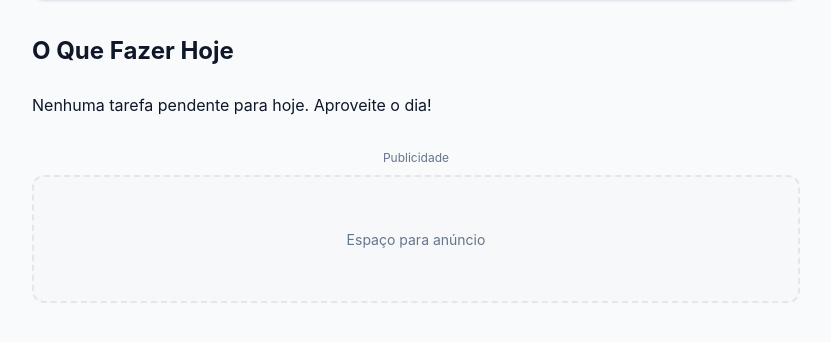
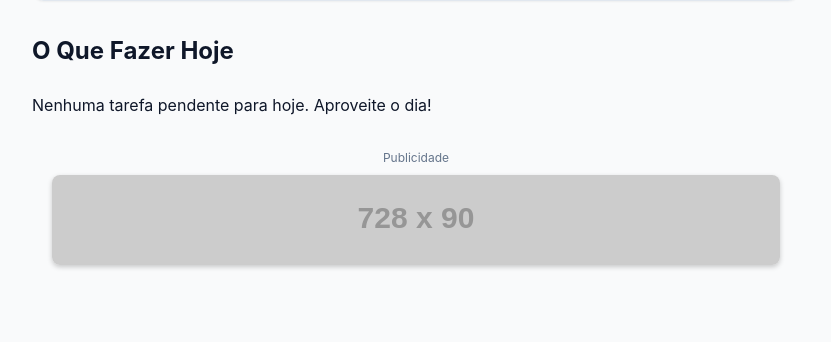
Before and after one commit to yuuaguiar/OQueFazerHoje, a Django app: page / in a window 1280 px wide. Shown: the part 260-602 px from the top of the page, without its empty margins (224-1055 px from the left). Run offline with Django 5.2, Linux system fonts and the light colour scheme; the visitor is signed in with stand-in values (Sample User, id 1); grey boxes labelled with a size stand in for pictures from a placeholder-image service; data that the repository does not hold is empty; some libraries are stand-ins or nearby versions.

```diff
--- a/gestao/templates/gestao/dashboard.html
+++ b/gestao/templates/gestao/dashboard.html
@@ -97,8 +97,10 @@
 
     <div class="ad-block">
         <p class="ad-block-label">Publicidade</p>
-        <div class="ad-block-box">
-            <p>Espaço para anúncio</p>
+        <div class="ad-block-box" style="border: none; background: none; height: auto;">
+            <img src="https://placehold.co/728x90/2d2d2d/FFF?text=Google+Ads+Banner+(Exemplo)"
+                 alt="Anúncio Publicitário"
+                 style="width: 100%; max-width: 728px; height: auto; border-radius: 8px; box-shadow: 0 2px 5px rgba(0,0,0,0.2);">
         </div>
     </div>
 
```
